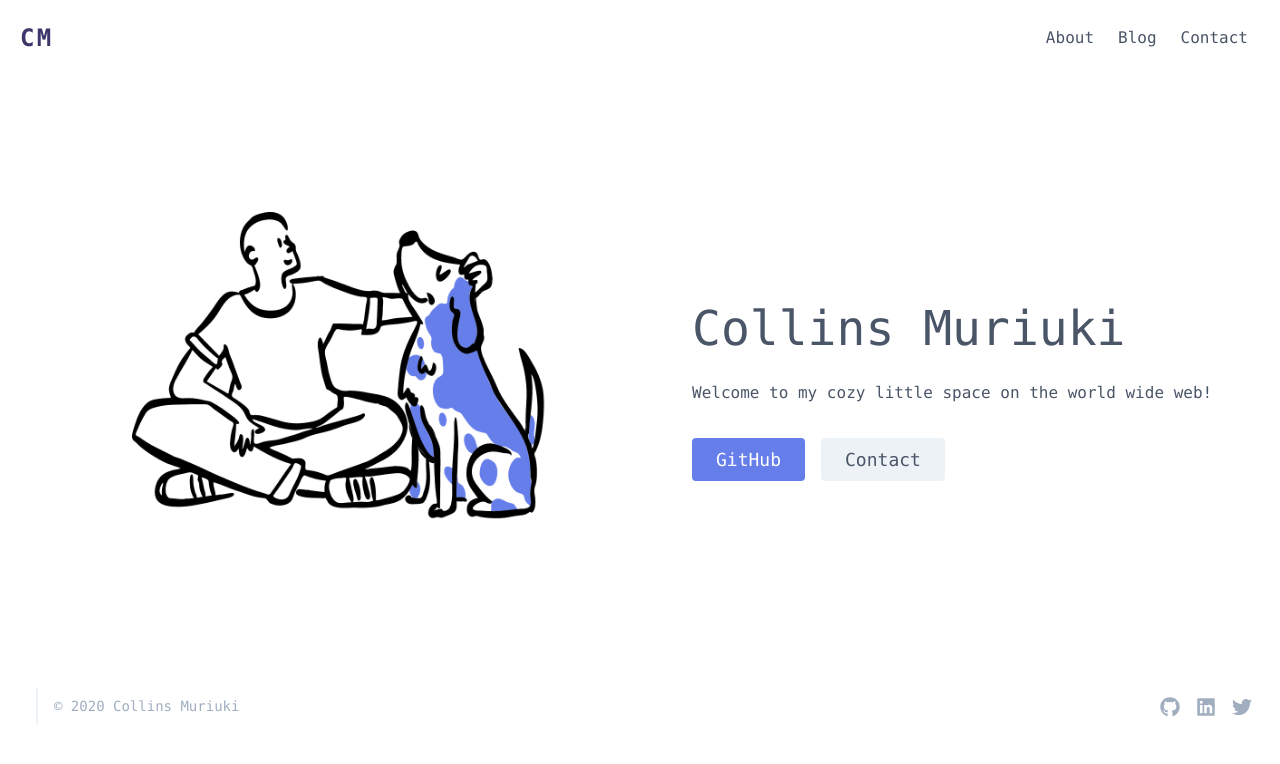
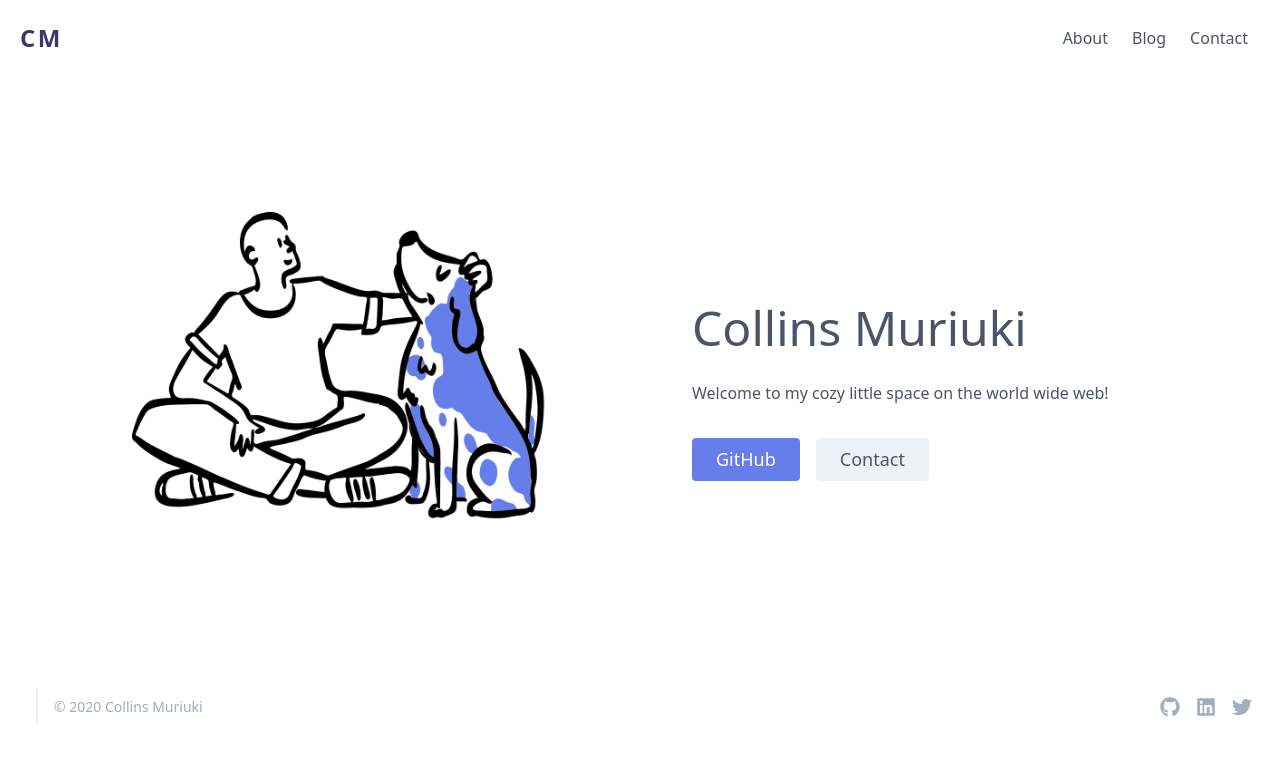
Before and after one commit to c12i/gatsby-portfolio-starter, a Gatsby site: page / in a window 1280 px wide. Built offline with nearby package versions, Linux system fonts and the light colour scheme; Gatsby itself is replaced by a stand-in of ours.

Commit message:
font-sans

```diff
--- a/src/components/Layout.js
+++ b/src/components/Layout.js
@@ -5,7 +5,7 @@ import Footer from "./Footer"
 
 const Layout = ({ children, hideNav, hideFooter, hideLogo, lowerFooter }) => {
   return (
-    <div className="font-mono">
+    <div className="font-sans">
       {!hideNav && <NavBar hideLogo={hideLogo} />}
       {children}
       {!hideFooter && <Footer lowerFooter={lowerFooter} />}
```
